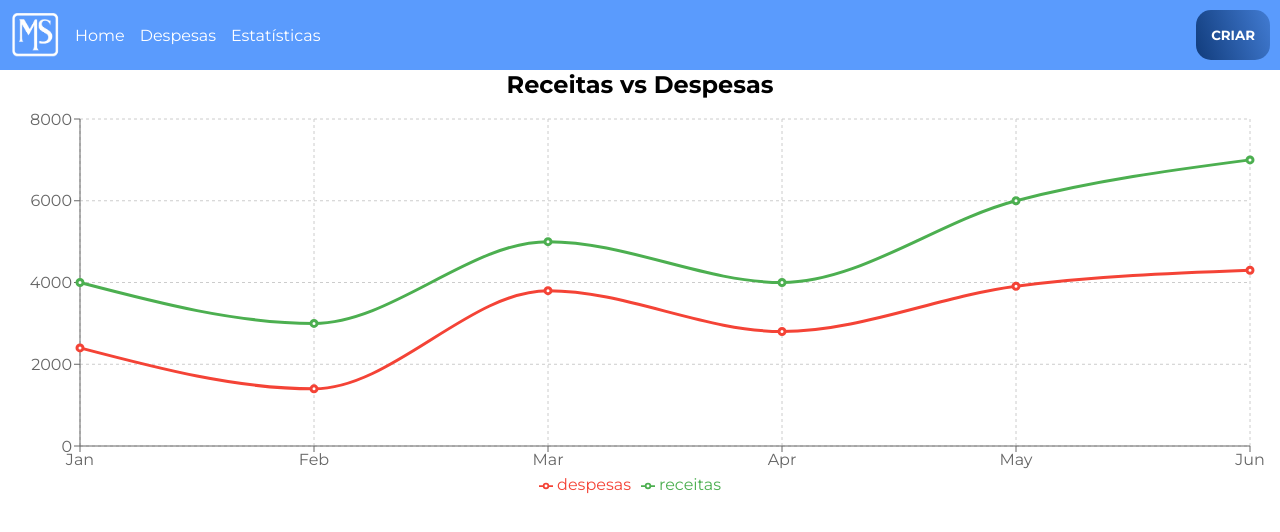
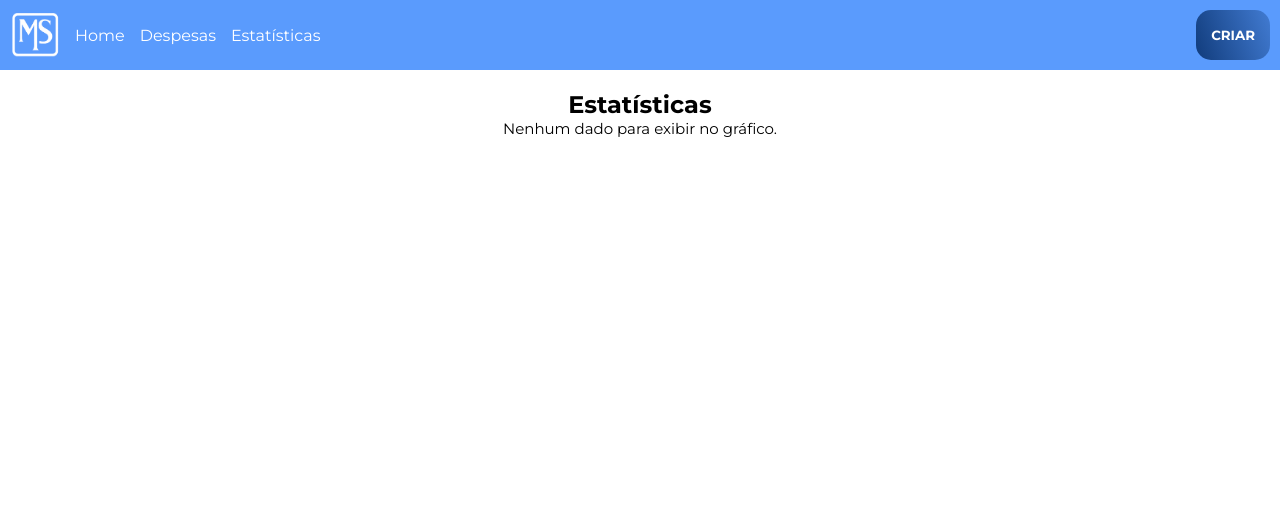
Before and after one commit to marjorygc/Projeto-Controle-de-Gastos, a React (Vite) app: page /Estatisticas in a window 1280 px wide. Shown: the top 532 px of the page. Built offline with nearby package versions, Linux system fonts and the light colour scheme.

Commit message:
atualizado

```diff
--- a/src/componentes/Grafico.jsx
+++ b/src/componentes/Grafico.jsx
@@ -1,51 +1,43 @@
-import React from "react";
 import {
-  LineChart,
-  Line,
-  XAxis,
-  YAxis,
-  CartesianGrid,
+  PieChart,
+  Pie,
+  Cell,
+  Legend,
   Tooltip,
-  Legend,
   ResponsiveContainer,
 } from "recharts";
 
-const data = [
-  { month: "Jan", receitas: 4000, despesas: 2400 },
-  { month: "Feb", receitas: 3000, despesas: 1398 },
-  { month: "Mar", receitas: 5000, despesas: 3800 },
-  { month: "Apr", receitas: 4000, despesas: 2800 },
-  { month: "May", receitas: 6000, despesas: 3908 },
-  { month: "Jun", receitas: 7000, despesas: 4300 },
-];
+export default function GraficoPizza({ totais }) {
+  const data = [
+    { name: "Receitas", value: totais.totalReceitas },
+    { name: "Despesas", value: totais.totalDespesas },
+  ];
 
-export default function FinanceChart() {
+  const cores = ["#4caf50", "#f44336"]; // Verde para receitas, vermelho para despesas
+
   return (
     <div style={{ width: "100%", height: 400 }}>
-      <h2 style={{ textAlign: "center" }}>Receitas vs Despesas</h2>
       <ResponsiveContainer>
-        <LineChart
-          data={data}
-          margin={{ top: 20, right: 30, left: 20, bottom: 5 }}
-        >
-          <CartesianGrid strokeDasharray="3 3" />
-          <XAxis dataKey="month" />
-          <YAxis />
+        <PieChart>
+          <Pie
+            data={data}
+            cx="50%"
+            cy="50%"
+            labelLine={false}
+            label={({ name, percent }) =>
+              `${name}: ${(percent * 100).toFixed(0)}%`
+            }
+            outerRadius={120}
+            fill="#8884d8"
+            dataKey="value"
+          >
+            {data.map((entry, index) => (
+              <Cell key={`cell-${index}`} fill={cores[index % cores.length]} />
+            ))}
+          </Pie>
           <Tooltip />
           <Legend />
-          <Line
-            type="monotone"
-            dataKey="receitas"
-            stroke="#4caf50"
-            strokeWidth={3}
-          />
-          <Line
-            type="monotone"
-            dataKey="despesas"
-            stroke="#f44336"
-            strokeWidth={3}
-          />
-        </LineChart>
+        </PieChart>
       </ResponsiveContainer>
     </div>
   );
--- a/src/componentes/Menu.jsx
+++ b/src/componentes/Menu.jsx
@@ -2,6 +2,25 @@ import "./styles/Menu.css";
 import Logobranca from "../assets/Logobranca .png";
 
 export default function Menu({ abrirModal }) {
+     const criar = () => {
+    if (window.location.pathname === "/Despesas") {
+      // Se está na página Despesas, dispara o evento para adicionar uma nova despesa
+      const novaDespesa = {
+        nome: "Nova Despesa",
+        valor: 0,
+        tipo: "Fixa",
+        categoria: "Geral",
+      };
+      const evento = new CustomEvent("nova-despesa", { detail: novaDespesa });
+      window.dispatchEvent(evento);
+
+    } else {
+      // Nas outras páginas, abre o modal
+      if (abrirModal) {
+        abrirModal();
+      }
+    }
+  };
   return (
     <div id="menu">
       <div className="left">
@@ -10,9 +29,9 @@ export default function Menu({ abrirModal }) {
         <a href="/Despesas">Despesas</a>
         <a href="/Estatisticas">Estatísticas</a>
       </div>
-      <button id="criar" onClick={abrirModal}>
-        CRIAR
+      <button id="criar" onClick={criar}> CRIAR
       </button>
+
     </div>
   );
 }
--- a/src/componentes/TabDespesas.jsx
+++ b/src/componentes/TabDespesas.jsx
@@ -70,7 +70,7 @@ export default function TabDespesas({ filtroTipo }) {
     : dados;
 
   return (
-    <div className="tab_conteiner">
+    <div>
         <table className="tab_despesas">
       <thead>
         <tr>
--- a/src/componentes/Tabela.jsx
+++ b/src/componentes/Tabela.jsx
@@ -1,4 +1,4 @@
-import React, { useState, useEffect, forwardRef, useImperativeHandle } from "react";
+import { useState, useEffect, forwardRef, useImperativeHandle } from "react";
 import {
   Table,
   TableBody,
@@ -67,22 +67,23 @@ const Tabela = forwardRef(({ onSaldoChange }, ref) => {
     let totalReceitas = 0;
     let totalDespesas = 0;
 
+
+
     lista.forEach((item) => {
       const valor = parseFloat(item.valor);
       if (item.tipo === "Receita") totalReceitas += valor;
       else totalDespesas += valor;
     });
+    let saldoFinal= totalReceitas - totalDespesas;
+   const novosTotais = {
+    totalReceitas,
+    totalDespesas,
+    saldoFinal,
+  };
 
-    const saldoFinal = totalReceitas - totalDespesas;
-
-    setTotais({
-      totalReceitas,
-      totalDespesas,
-      saldoFinal,
-    });
-
+  setTotais(novosTotais);
     if (onSaldoChange) {
-      onSaldoChange(saldoFinal);
+      onSaldoChange(novosTotais);
     }
   };
 
@@ -202,9 +203,9 @@ const Tabela = forwardRef(({ onSaldoChange }, ref) => {
 
       {/* TOTAIS */}
       <div className="totais">
-        <p>💵 Total Receitas: <strong style={{ color: "green" }}>R$ {totais.totalReceitas.toFixed(2)}</strong></p>
-        <p>💸 Total Despesas: <strong style={{ color: "red" }}>R$ {totais.totalDespesas.toFixed(2)}</strong></p>
-        <p>🧮 Saldo Final: <strong style={{ color: totais.saldoFinal >= 0 ? "green" : "red" }}>R$ {totais.saldoFinal.toFixed(2)}</strong></p>
+        <p> Total Receitas: <strong style={{ color: "green" }}>R$ {totais.totalReceitas.toFixed(2)}</strong></p>
+        <p> Total Despesas: <strong style={{ color: "red" }}>R$ {totais.totalDespesas.toFixed(2)}</strong></p>
+
       </div>
 
       {/* MODAL */}
--- a/src/componentes/styles/Tabela.css
+++ b/src/componentes/styles/Tabela.css
@@ -26,3 +26,6 @@
 .scrollable-table::-webkit-scrollbar-thumb:hover {
   background: #555;
 }
+p{
+  font-size: 15px;
+}
--- a/src/pages/Despesas.jsx
+++ b/src/pages/Despesas.jsx
@@ -1,4 +1,4 @@
-import React, { useState } from "react";
+import { useState } from "react";
 import Menu from "../componentes/Menu";
 import "./styles/Despesas.css";
 import Filtrar from "../componentes/Filtrar";
--- a/src/pages/Estatisticas.jsx
+++ b/src/pages/Estatisticas.jsx
@@ -1,11 +1,49 @@
-import Menu from "../componentes/Menu"
-import FinanceChart from "../componentes/Grafico"
+import  { useEffect, useState } from "react";
+import Menu from "../componentes/Menu";
+import GraficoBarras from "../componentes/Grafico";
 
-export default function Estatisticas(){
-    return(
-        <div>
-            <Menu/>
-            <FinanceChart />
-        </div>
-    )
+export default function Estatisticas() {
+  const [totais, setTotais] = useState({
+    totalReceitas: 0,
+    totalDespesas: 0,
+    saldoFinal: 0,
+  });
+
+  // Buscar os lançamentos do localStorage e calcular os totais
+  useEffect(() => {
+    const dadosSalvos = JSON.parse(localStorage.getItem("lancamentos")) || [];
+
+    let totalReceitas = 0;
+    let totalDespesas = 0;
+
+    dadosSalvos.forEach((item) => {
+      const valor = parseFloat(item.valor);
+      if (item.tipo === "Receita") {
+        totalReceitas += valor;
+      } else {
+        totalDespesas += valor;
+      }
+    });
+
+    const saldoFinal = totalReceitas - totalDespesas;
+
+    setTotais({
+      totalReceitas,
+      totalDespesas,
+      saldoFinal,
+    });
+  }, []);
+
+  return (
+    <div>
+      <Menu />
+      <h2 style={{ textAlign: "center", marginTop: "20px" }}>Estatísticas</h2>
+      {/* Renderiza o gráfico só se houver dados */}
+      {(totais.totalReceitas !== 0 || totais.totalDespesas !== 0) ? (
+        <GraficoBarras totais={totais} />
+      ) : (
+        <p style={{ textAlign: "center" }}>Nenhum dado para exibir no gráfico.</p>
+      )}
+    </div>
+  );
 }
--- a/src/pages/Home.jsx
+++ b/src/pages/Home.jsx
@@ -4,19 +4,23 @@ import Tabela from "../componentes/Tabela";
 import "./styles/Home.css";
 
 export default function Home() {
-  const [saldo, setSaldo] = useState(0);
+  const [saldo, setSaldo] = useState({
+    totalReceitas: 0,
+    totalDespesas: 0,
+    saldoFinal: 0,
+  });
   const tabelaRef = useRef();
 
   return (
     <div className="home">
       <Menu abrirModal={() => tabelaRef.current.abrirModal()} />
       <div className="saldo">
-        <h2>Saldo Final</h2>
-        <p style={{ color: saldo >= 0 ? "green" : "red" }}>
-          R$ {saldo.toFixed(2)}
+        <h2>Saldo</h2>
+        <p>
+          R$ {saldo.saldoFinal.toFixed(2)}
         </p>
       </div>
-      <Tabela ref={tabelaRef} onSaldoChange={setSaldo} />
+      <Tabela ref={tabelaRef} onSaldoChange={setSaldo}  />
     </div>
   );
 }
```
